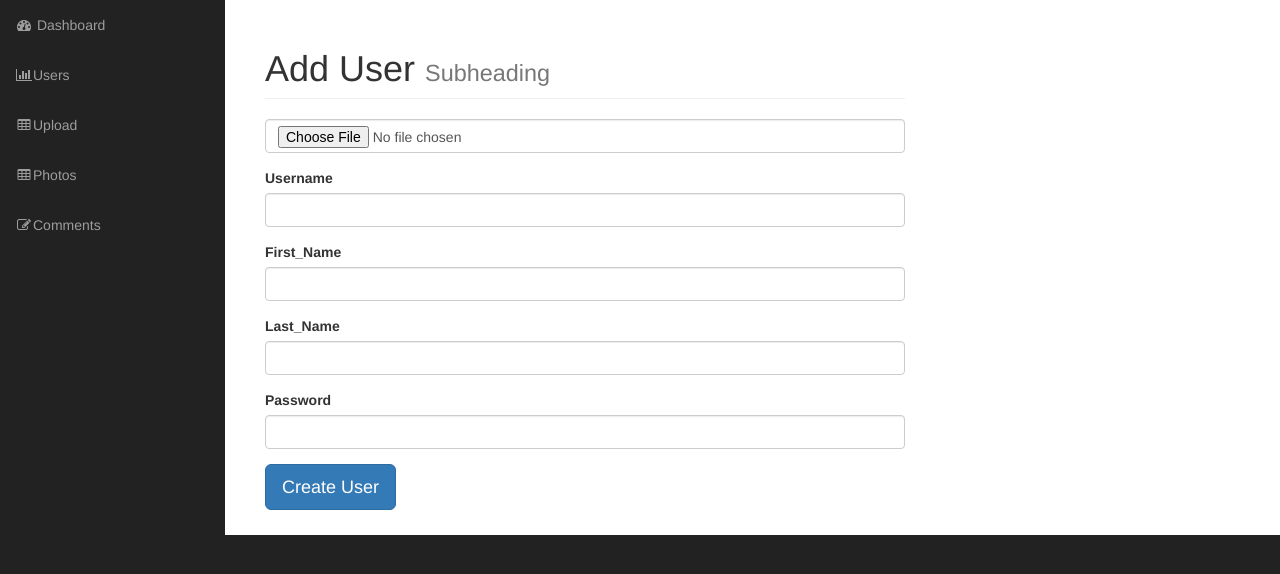
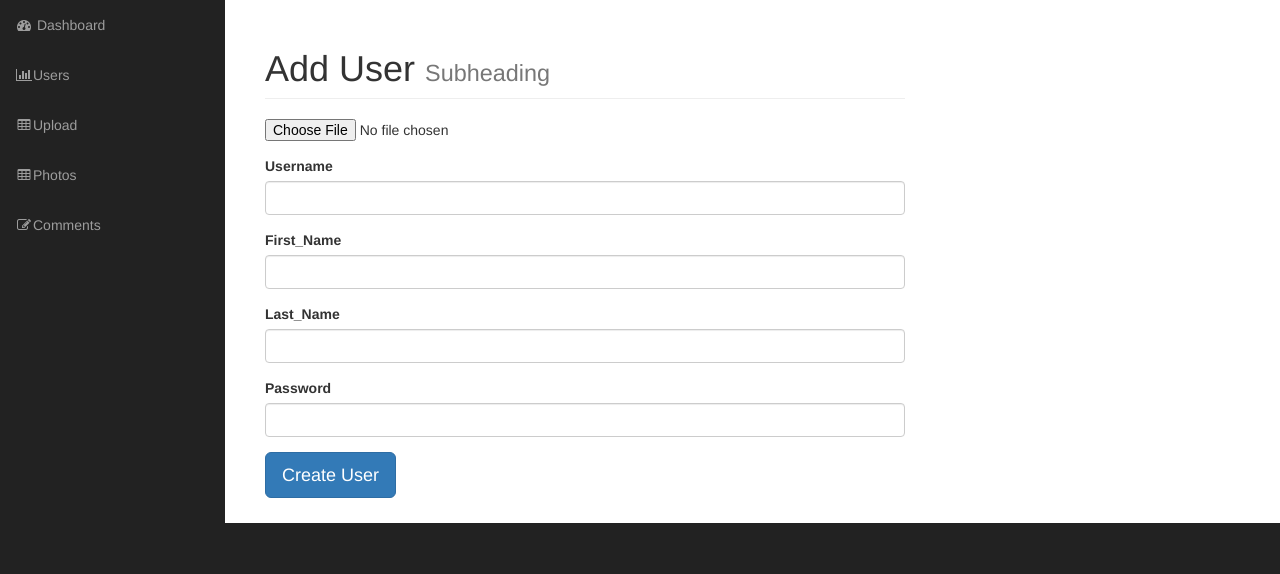
Before and after one commit to Hankscr459/PHP_Gallery_Project, a PHP site: page /admin/add_user.php in a window 1280 px wide. Shown: the part 51-625 px from the top of the page. Run offline with PHP 8.4, Linux system fonts and the light colour scheme; the visitor is signed in with stand-in values (Sample User, id 1); grey boxes labelled with a size stand in for pictures from a placeholder-image service; some libraries are stand-ins or nearby versions.

Commit message:
Setting Up Image Upload for User

```diff
--- a/admin/add_user.php
+++ b/admin/add_user.php
@@ -34,17 +34,16 @@
 
             <!-- Page Heading -->
             <div class="row">
-                <form action="" method="post">
                     <div class="col-lg-12">
+                            <div class="col-md-8">
                             <form action="" method="post" enctype="multipart/form-data">
-                            <div class="col-md-8">
                                     <h1 class="page-header">
                                         Add User
                                         <small>Subheading</small>
                                     </h1>
 
                                     <div class="form-group">
-                                    <input type="file" name="user_image" class="form-control">
+                                        <input type="file" name="user_image">
                                     </div>
 
                                     <div class="form-group">
@@ -70,12 +69,9 @@
                                     <div class="form-group">
                                         <input type="submit" name="create" value="Create User" class="btn btn-primary btn-lg ">
                                     </div>
-
+                                </form>
                             </div>
-                        </form>
-
                     </div>
-                </form>
             </div>
             <!-- /.row -->
 
```
Also changed, not shown: admin/images/images-11.jpg (added). Lines whose indentation alone changed are shown as unchanged.
